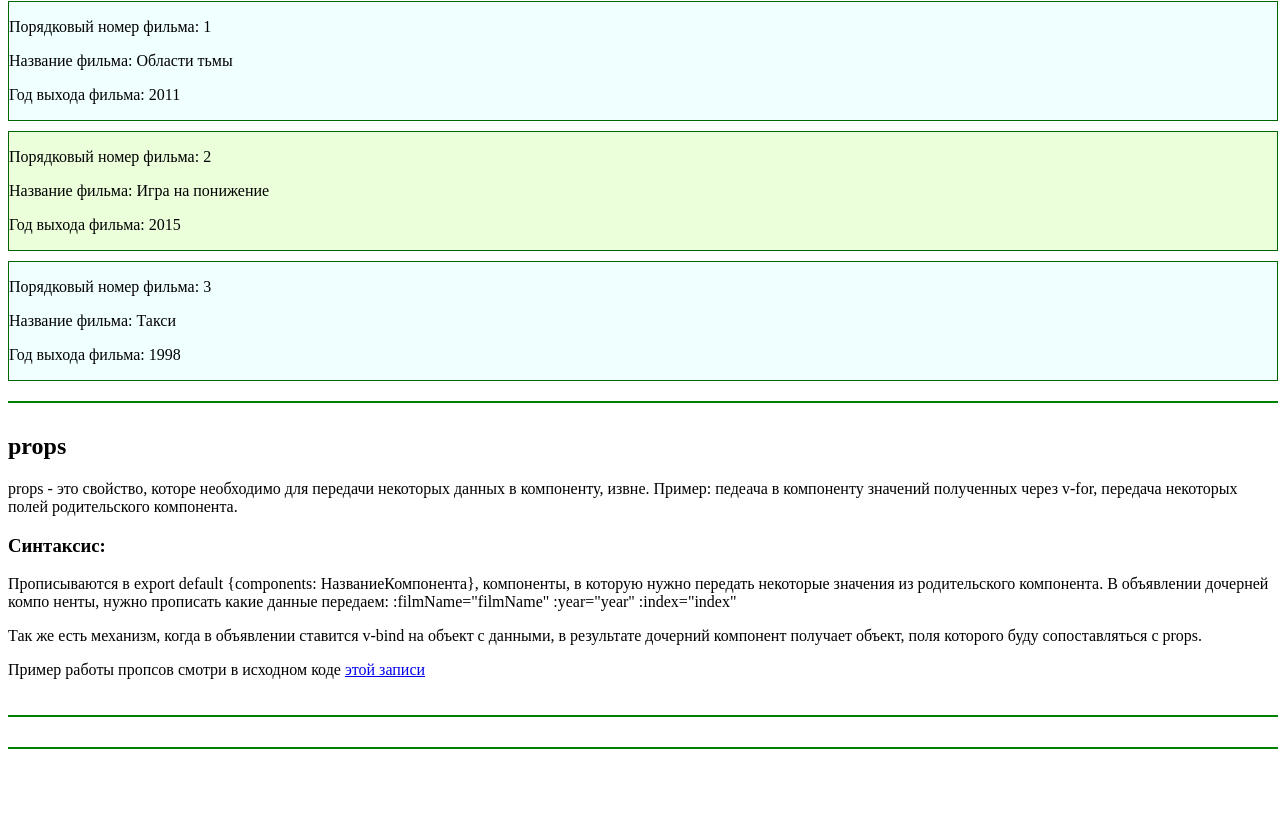
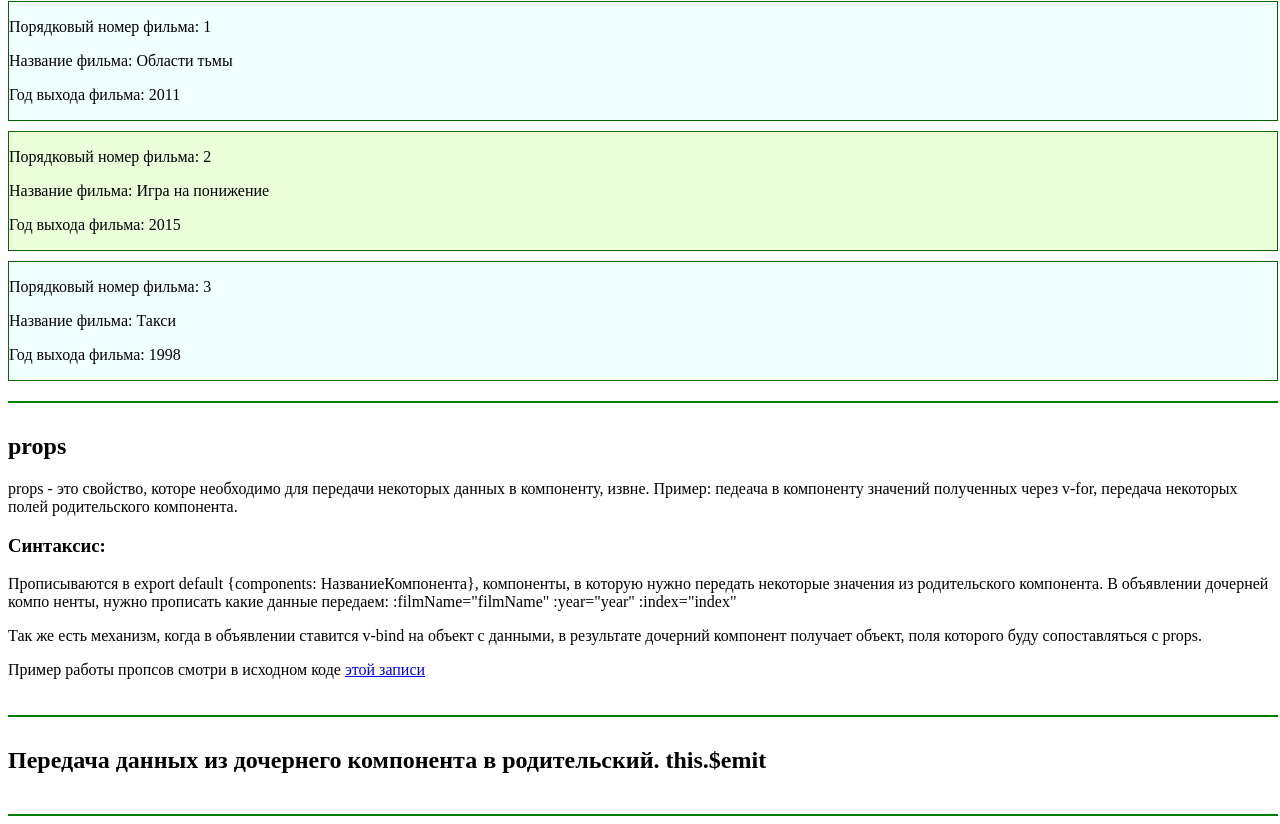
Before and after one commit to tomright/Vue3homework, a Vue app: page / in a window 1280 px wide. Shown: the part 4494-5318 px from the top of the page. Before the commit the page ends 5251 px from the top, so only its background shows below. Built offline with nearby package versions, Linux system fonts and the light colour scheme; no server answers.

Commit message:
emits начало

```diff
--- a/src/App.vue
+++ b/src/App.vue
@@ -391,7 +391,9 @@
         >
       </p>
     </div>
-    <div class="exampleNote"></div>
+    <div class="exampleNote">
+      <h2>Передача данных из дочернего компонента в родительский. this.$emit</h2>
+    </div>
   </div>
 </template>
 <script>
```
